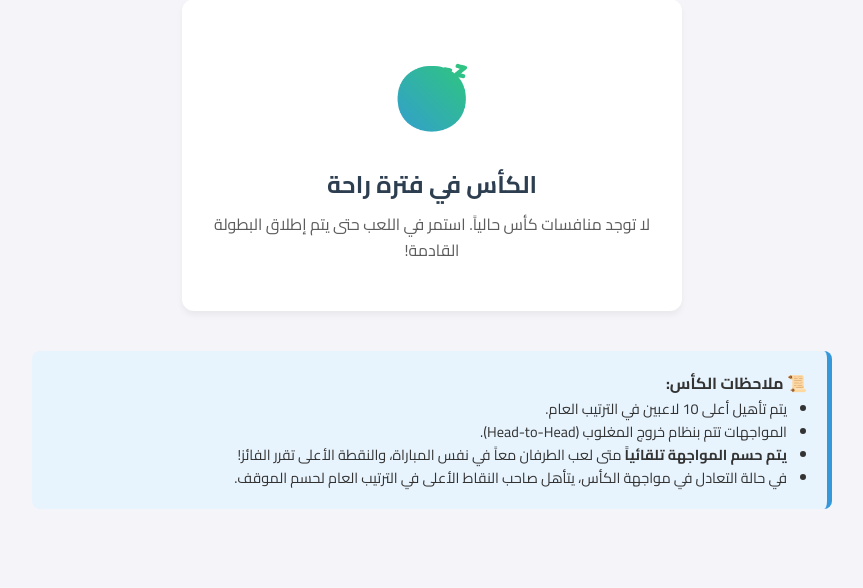
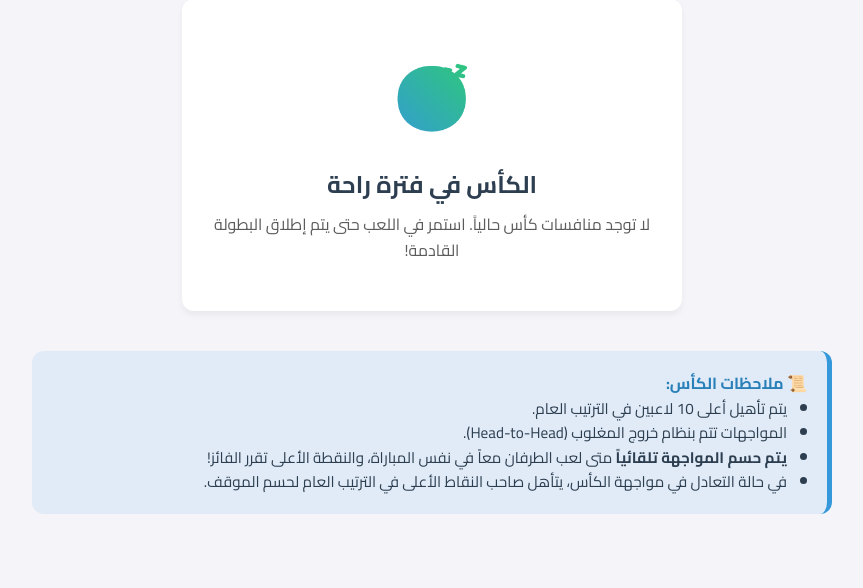
Before and after one commit to 3bkader-gpt/fantasy-5aside, a FastAPI app: template app/templates/cup.html in a window 1280 px wide. Shown: the part 213-801 px from the top of the page, without its empty margins (208-1071 px from the left). Before the commit the page ends 722 px from the top, so only its background shows below. Run offline with FastAPI, Linux system fonts and the light colour scheme; the template is opened without the code that fills it, so the values that code supplies are empty.

Commit message:
style(UI): Improve contrast and readability of Cup Notes section

```diff
--- a/app/templates/cup.html
+++ b/app/templates/cup.html
@@ -58,9 +58,9 @@
     {% endif %}
 
     <div
-        style="margin-top: 40px; padding: 20px; background: #e8f4fd; border-radius: 8px; border-right: 5px solid #3498db;">
-        <h4 style="margin-top: 0;">📜 ملاحظات الكأس:</h4>
-        <ul style="font-size: 0.9rem; margin-bottom: 0; padding-right: 20px;">
+        style="margin-top: 40px; padding: 20px; background: rgba(52, 152, 219, 0.1); border-radius: 12px; border-right: 5px solid #3498db; color: #2c3e50;">
+        <h4 style="margin-top: 0; color: #2980b9;">📜 ملاحظات الكأس:</h4>
+        <ul style="font-size: 0.95rem; margin-bottom: 0; padding-right: 20px; line-height: 1.6;">
             <li>يتم تأهيل أعلى 10 لاعبين في الترتيب العام.</li>
             <li>المواجهات تتم بنظام خروج المغلوب (Head-to-Head).</li>
             <li><strong>يتم حسم المواجهة تلقائياً</strong> متى لعب الطرفان معاً في نفس المباراة، والنقطة الأعلى تقرر
```
